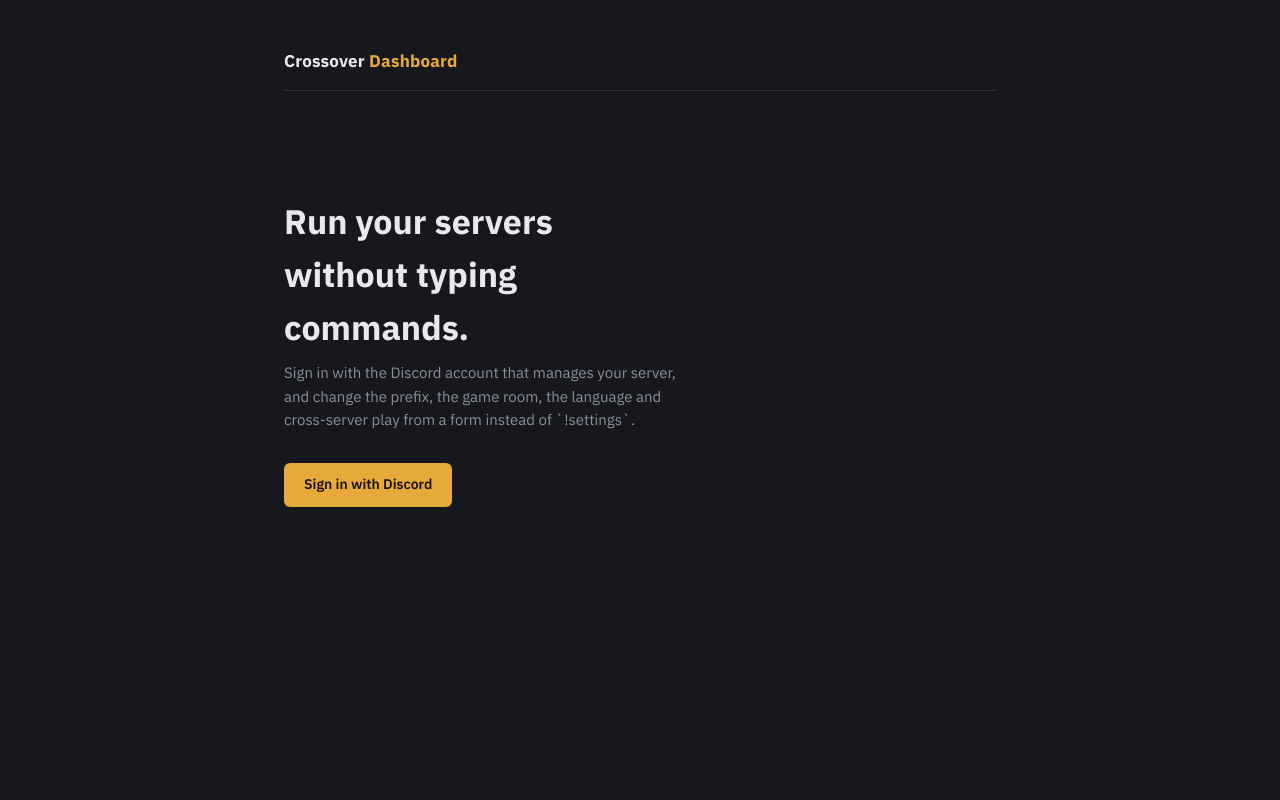
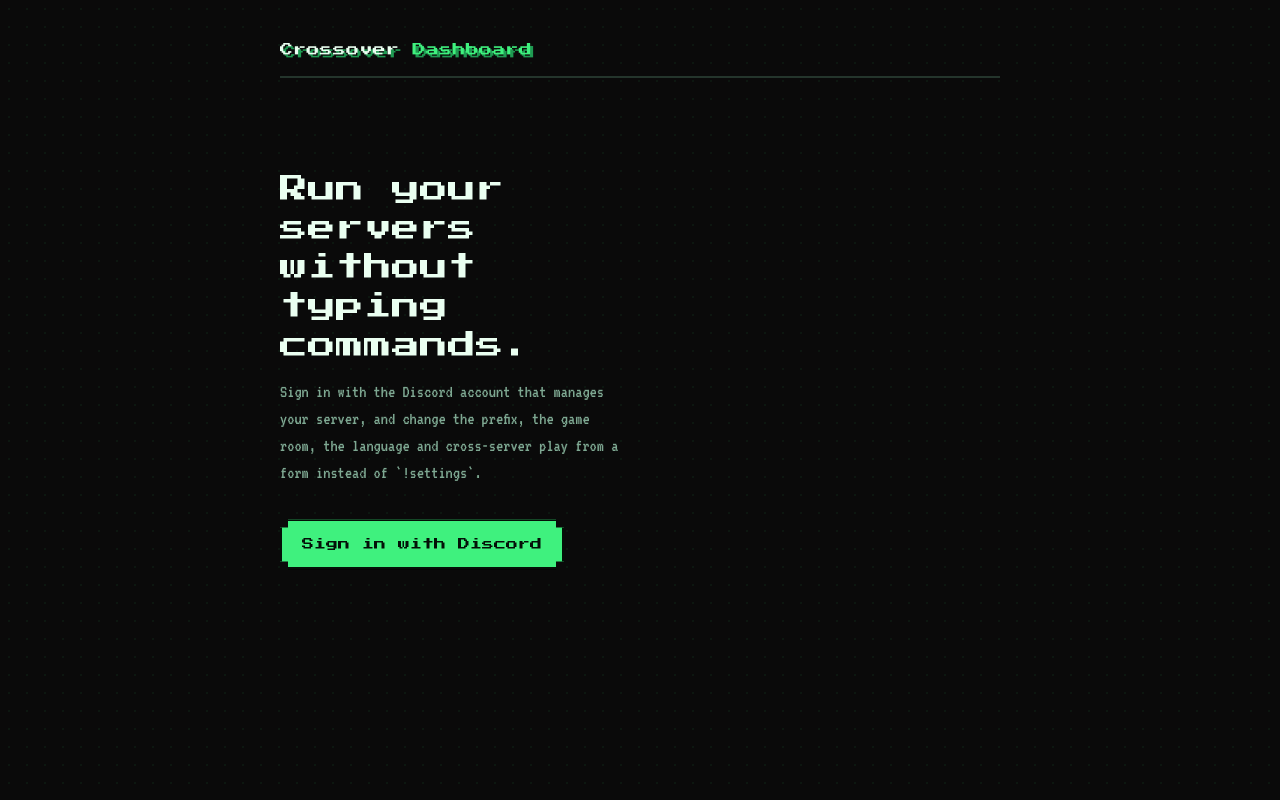
Before and after one commit to DRAGON223331/crossoverboard, a Next.js app: page / in a window 1280 px wide. Built offline with nearby package versions, Linux system fonts and the light colour scheme.

Commit message:
Add files via upload

```diff
--- a/pages/owner/blocklist.js
+++ b/pages/owner/blocklist.js
@@ -31,7 +31,7 @@ export default function OwnerBlocklist({ user, blocks, total }) {
         </div>
       </div>
 
-      <a href="/servers" style={{ fontSize: 13, color: 'var(--muted)' }}>← All servers</a>
+      <a href="/servers" style={{ fontSize: 16, color: 'var(--muted)' }}>← All servers</a>
       <h1 style={{ marginTop: 12 }}>Block list</h1>
       <p className="lede">
         Every personal block currently in effect, across every server — read-only. A block isn&apos;t
--- a/pages/servers.js
+++ b/pages/servers.js
@@ -45,7 +45,7 @@ export default function Servers({ user, guilds, loadError, showOwnerLinks }) {
 
       {showOwnerLinks && (
         <p style={{ marginTop: -20, marginBottom: 32 }}>
-          <a href="/owner/blocklist" style={{ fontSize: 13 }}>🔒 Owner: view block list →</a>
+          <a href="/owner/blocklist" style={{ fontSize: 15 }}>🔒 Owner: view block list</a>
         </p>
       )}
 
@@ -65,7 +65,7 @@ export default function Servers({ user, guilds, loadError, showOwnerLinks }) {
               <div className="guild-row">
                 {g.icon ? <img src={g.icon} alt="" /> : <div className="guild-fallback">{g.name.slice(0, 1)}</div>}
                 <div className="name">{g.name}</div>
-                <span style={{ color: 'var(--muted)', fontSize: 13 }}>Manage →</span>
+                <span style={{ color: 'var(--muted)', fontSize: 15 }}>Manage</span>
               </div>
             </a>
           </li>
--- a/pages/servers/[guildId].js
+++ b/pages/servers/[guildId].js
@@ -72,7 +72,7 @@ export default function GuildSettings({ user, guildId, guildName, initialSetting
         </div>
       </div>
 
-      <a href="/servers" style={{ fontSize: 13, color: 'var(--muted)' }}>← All servers</a>
+      <a href="/servers" style={{ fontSize: 16, color: 'var(--muted)' }}>← All servers</a>
       <h1 style={{ marginTop: 12 }}>{guildName}</h1>
       <p className="lede">Changes here go straight to the bot&apos;s database — no restart needed.</p>
 
--- a/styles/globals.css
+++ b/styles/globals.css
@@ -1,16 +1,28 @@
-@import url('https://fonts.googleapis.com/css2?family=IBM+Plex+Sans:wght@400;500;600;700&family=IBM+Plex+Mono:wght@400;500&display=swap');
+@import url('https://fonts.googleapis.com/css2?family=Press+Start+2P&family=VT323&display=swap');
 
+/* ── Tokens ───────────────────────────────────────────────────────────────
+   Brand green (#3ff17e) + black, executed as an actual pixel-game control
+   panel rather than a generic dark/neon theme: square corners, notched
+   "pixel-frame" corners on boxes, hard offset shadows instead of blur, and
+   a two-family pixel type system (display vs. body). */
 :root {
-  --bg: #17181d;
-  --panel: #1e2027;
-  --panel-border: #2c2f38;
-  --text: #e8e9ee;
-  --muted: #8b8e9c;
-  --accent: #e8a93b;
-  --accent-dim: #c98f28;
-  --danger: #e2604f;
-  --ok: #4caf7d;
-  --radius: 6px;
+  --bg: #0a0a0a;
+  --panel: #10140f;
+  --line: #24352c;
+  --accent: #3ff17e;
+  --accent-deep: #1f9a52;
+  --ink: #eafff1;
+  --muted: #7ea892;
+  --danger: #ff5c5c;
+  --danger-deep: #7a1f1f;
+
+  --notch: 8px; /* corner-notch size for the pixel-frame effect */
+  --pixel-frame: polygon(
+    0 var(--notch), var(--notch) var(--notch), var(--notch) 0,
+    calc(100% - var(--notch)) 0, calc(100% - var(--notch)) var(--notch), 100% var(--notch),
+    100% calc(100% - var(--notch)), calc(100% - var(--notch)) calc(100% - var(--notch)), calc(100% - var(--notch)) 100%,
+    var(--notch) 100%, var(--notch) calc(100% - var(--notch)), 0 calc(100% - var(--notch))
+  );
 }
 
 * { box-sizing: border-box; }
@@ -18,37 +30,48 @@
 html, body {
   margin: 0;
   padding: 0;
-  background: var(--bg);
-  color: var(--text);
-  font-family: 'IBM Plex Sans', -apple-system, BlinkMacSystemFont, sans-serif;
-  font-size: 15px;
-  line-height: 1.55;
+  background:
+    radial-gradient(rgba(63, 241, 126, 0.06) 1px, transparent 1px) 0 0 / 18px 18px,
+    var(--bg);
+  color: var(--ink);
+  font-family: 'VT323', 'IBM Plex Mono', monospace;
+  font-size: 20px;
+  line-height: 1.5;
 }
 
-code, .mono { font-family: 'IBM Plex Mono', monospace; }
+code, .mono { font-family: 'VT323', monospace; }
+
+::selection { background: var(--accent); color: #041008; }
 
 a { color: var(--accent); text-decoration: none; }
 a:hover { text-decoration: underline; }
 
+:focus-visible {
+  outline: 3px solid var(--accent);
+  outline-offset: 2px;
+}
+
 .shell {
   max-width: 760px;
   margin: 0 auto;
-  padding: 48px 24px 80px;
+  padding: 40px 20px 96px;
 }
 
 .topline {
   display: flex;
   align-items: center;
   justify-content: space-between;
-  margin-bottom: 40px;
+  margin-bottom: 36px;
   padding-bottom: 16px;
-  border-bottom: 1px solid var(--panel-border);
+  border-bottom: 2px solid var(--line);
 }
 
 .brand {
-  font-weight: 700;
-  font-size: 17px;
-  letter-spacing: 0.01em;
+  font-family: 'Press Start 2P', monospace;
+  font-size: 13px;
+  letter-spacing: 0.02em;
+  color: var(--ink);
+  text-shadow: 3px 3px 0 var(--accent-deep);
 }
 .brand span { color: var(--accent); }
 
@@ -56,125 +79,163 @@ a:hover { text-decoration: underline; }
   display: flex;
   align-items: center;
   gap: 10px;
-  font-size: 13px;
+  font-size: 17px;
   color: var(--muted);
 }
-.user-chip img { width: 24px; height: 24px; border-radius: 50%; }
+.user-chip img { width: 28px; height: 28px; image-rendering: pixelated; clip-path: var(--pixel-frame); --notch: 4px; }
 .user-chip a { color: var(--muted); }
+.user-chip a:hover { color: var(--accent); }
 
-h1 { font-size: 26px; font-weight: 700; margin: 0 0 8px; }
-h2 { font-size: 16px; font-weight: 600; margin: 0 0 4px; }
-p.lede { color: var(--muted); margin: 0 0 32px; max-width: 46ch; }
+h1 {
+  font-family: 'Press Start 2P', monospace;
+  font-size: 22px;
+  font-weight: normal;
+  line-height: 1.4;
+  margin: 0 0 14px;
+  color: var(--ink);
+}
+h2 {
+  font-family: 'Press Start 2P', monospace;
+  font-size: 13px;
+  font-weight: normal;
+  margin: 0 0 8px;
+  color: var(--ink);
+}
+p.lede { color: var(--muted); margin: 0 0 32px; max-width: 48ch; font-size: 18px; }
 
-.hero {
-  padding: 64px 0 48px;
-  text-align: left;
-}
-.hero h1 { font-size: 34px; max-width: 14ch; }
+.hero { padding: 56px 0 40px; text-align: left; }
+.hero h1 { font-size: 28px; max-width: 11ch; }
 
+/* ── Buttons: chunky, notched, physically "press" on click ────────────── */
 .btn {
   display: inline-flex;
   align-items: center;
   gap: 8px;
   background: var(--accent);
-  color: #1a1305;
-  font-weight: 600;
-  font-size: 14px;
-  padding: 11px 20px;
-  border: none;
-  border-radius: var(--radius);
+  color: #041008;
+  font-family: 'Press Start 2P', monospace;
+  font-size: 12px;
+  padding: 14px 20px;
+  border: 2px solid #041008;
+  border-radius: 0;
+  clip-path: var(--pixel-frame);
+  box-shadow: 4px 4px 0 #000;
   cursor: pointer;
+  transition: transform 0.05s, box-shadow 0.05s;
 }
-.btn:hover { background: var(--accent-dim); text-decoration: none; }
-.btn[disabled] { opacity: 0.5; cursor: default; }
+.btn:hover { background: var(--accent); filter: brightness(1.08); text-decoration: none; }
+.btn:active { transform: translate(3px, 3px); box-shadow: 1px 1px 0 #000; }
+.btn[disabled] { opacity: 0.5; cursor: default; box-shadow: 4px 4px 0 #000; }
+.btn[disabled]:active { transform: none; }
 .btn.secondary {
-  background: transparent;
-  color: var(--text);
-  border: 1px solid var(--panel-border);
+  background: var(--panel);
+  color: var(--ink);
+  border: 2px solid var(--line);
 }
-.btn.secondary:hover { background: var(--panel); border-color: var(--muted); }
+.btn.secondary:hover { border-color: var(--accent); }
 
+/* ── Server list ─────────────────────────────────────────────────────── */
 .guild-list { list-style: none; margin: 0; padding: 0; }
 .guild-row {
   display: flex;
   align-items: center;
   gap: 14px;
   padding: 14px 16px;
-  border: 1px solid var(--panel-border);
-  border-radius: var(--radius);
+  border: 2px solid var(--line);
+  clip-path: var(--pixel-frame);
+  margin-bottom: 12px;
+  background: var(--panel);
+  transition: border-color 0.1s;
+}
+.guild-row:hover { border-color: var(--accent); }
+.guild-row img, .guild-fallback {
+  width: 36px; height: 36px;
+  image-rendering: pixelated;
+  clip-path: var(--pixel-frame); --notch: 4px;
+  background: var(--line); flex-shrink: 0;
+  display: flex; align-items: center; justify-content: center;
+  font-size: 15px; color: var(--accent); font-weight: 600;
+}
+.guild-row .name { font-size: 19px; flex: 1; }
+
+/* ── Form fields ─────────────────────────────────────────────────────── */
+.field { margin-bottom: 28px; }
+.field label {
+  display: block;
+  font-family: 'Press Start 2P', monospace;
+  font-size: 11px;
   margin-bottom: 10px;
-  background: var(--panel);
+  color: var(--ink);
 }
-.guild-row img, .guild-fallback {
-  width: 36px; height: 36px; border-radius: 50%;
-  background: #2c2f38; flex-shrink: 0;
-  display: flex; align-items: center; justify-content: center;
-  font-size: 13px; color: var(--muted); font-weight: 600;
-}
-.guild-row .name { font-weight: 600; flex: 1; }
-
-.field { margin-bottom: 28px; }
-.field label { display: block; font-weight: 600; font-size: 13px; margin-bottom: 6px; }
-.field .hint { color: var(--muted); font-size: 13px; margin-top: 6px; }
+.field .hint { color: var(--muted); font-size: 16px; margin-top: 8px; }
 .field input[type="text"], .field select {
   width: 100%;
   background: var(--panel);
-  border: 1px solid var(--panel-border);
-  color: var(--text);
-  border-radius: var(--radius);
+  border: 2px solid var(--line);
+  color: var(--ink);
+  border-radius: 0;
   padding: 10px 12px;
-  font-size: 14px;
-  font-family: 'IBM Plex Mono', monospace;
+  font-size: 18px;
+  font-family: 'VT323', monospace;
 }
 .field input[type="text"]:focus, .field select:focus {
-  outline: 2px solid var(--accent);
+  outline: 3px solid var(--accent);
   outline-offset: 1px;
+  border-color: var(--accent);
 }
 
+/* ── Toggle switch: a pixel block, not a rounded pill ───────────────── */
 .toggle-row {
   display: flex; align-items: center; justify-content: space-between;
-  padding: 14px 0; border-top: 1px solid var(--panel-border);
+  padding: 16px 0; border-top: 2px solid var(--line);
 }
-.toggle-row:last-child { border-bottom: 1px solid var(--panel-border); }
+.toggle-row:last-child { border-bottom: 2px solid var(--line); }
 
-.switch { position: relative; width: 42px; height: 24px; flex-shrink: 0; }
+.switch { position: relative; width: 48px; height: 26px; flex-shrink: 0; }
 .switch input { opacity: 0; width: 0; height: 0; }
 .switch .track {
-  position: absolute; inset: 0; background: #2c2f38; border-radius: 999px; cursor: pointer; transition: background .15s;
+  position: absolute; inset: 0;
+  background: var(--panel); border: 2px solid var(--line);
+  border-radius: 0; cursor: pointer;
 }
 .switch .track::after {
-  content: ''; position: absolute; left: 3px; top: 3px; width: 18px; height: 18px;
-  background: var(--text); border-radius: 50%; transition: transform .15s;
+  content: '';
+  position: absolute; left: 3px; top: 3px; width: 16px; height: 16px;
+  background: var(--muted);
 }
-.switch input:checked + .track { background: var(--accent-dim); }
-.switch input:checked + .track::after { transform: translateX(18px); background: #1a1305; }
+.switch input:checked + .track { border-color: var(--accent); }
+.switch input:checked + .track::after { transform: translateX(20px); background: var(--accent); }
 
+/* ── Banners ─────────────────────────────────────────────────────────── */
 .banner {
-  padding: 12px 16px; border-radius: var(--radius); font-size: 13px; margin-bottom: 24px;
+  padding: 14px 16px; border-radius: 0; font-size: 17px; margin-bottom: 24px;
+  border: 2px solid; clip-path: var(--pixel-frame);
 }
-.banner.error { background: rgba(226,96,79,0.12); border: 1px solid rgba(226,96,79,0.4); color: #f3a99c; }
-.banner.ok { background: rgba(76,175,125,0.12); border: 1px solid rgba(76,175,125,0.4); color: #8fd6ae; }
+.banner.error { background: rgba(255,92,92,0.1); border-color: var(--danger); color: #ffb3b3; }
+.banner.ok { background: rgba(63,241,126,0.08); border-color: var(--accent); color: var(--accent); }
 
 .save-bar {
-  position: sticky; bottom: 0; margin-top: 40px; padding: 16px 0;
-  background: linear-gradient(to top, var(--bg) 70%, transparent);
+  position: sticky; bottom: 0; margin-top: 40px; padding: 20px 0;
+  background: linear-gradient(to top, var(--bg) 65%, transparent);
   display: flex; align-items: center; gap: 12px;
 }
 
-.empty { color: var(--muted); font-size: 14px; padding: 32px 0; }
+.empty { color: var(--muted); font-size: 18px; padding: 32px 0; }
 
+/* ── Stat boxes ──────────────────────────────────────────────────────── */
 .stats-row { display: flex; gap: 12px; margin-bottom: 28px; }
 .stat-box {
-  flex: 1; background: var(--panel); border: 1px solid var(--panel-border);
-  border-radius: var(--radius); padding: 16px; text-align: center;
+  flex: 1; background: var(--panel); border: 2px solid var(--line);
+  clip-path: var(--pixel-frame); padding: 18px; text-align: center;
 }
-.stat-num { font-size: 26px; font-weight: 700; color: var(--accent); }
-.stat-label { font-size: 12px; color: var(--muted); margin-top: 4px; }
+.stat-num { font-family: 'Press Start 2P', monospace; font-size: 22px; color: var(--accent); text-shadow: 2px 2px 0 #000; }
+.stat-label { font-size: 15px; color: var(--muted); margin-top: 8px; }
 
-table.board { width: 100%; border-collapse: collapse; font-size: 14px; }
-table.board tr { border-top: 1px solid var(--panel-border); }
+/* ── Leaderboard / block-list tables ────────────────────────────────── */
+table.board { width: 100%; border-collapse: collapse; font-size: 18px; }
+table.board tr { border-top: 2px solid var(--line); }
 table.board td { padding: 10px 8px; }
-table.board .rank { color: var(--muted); width: 28px; font-family: 'IBM Plex Mono', monospace; }
-table.board .name { font-weight: 600; }
+table.board .rank { color: var(--accent); width: 32px; font-family: 'Press Start 2P', monospace; font-size: 11px; }
+table.board .name { font-size: 18px; }
 table.board .pts { color: var(--accent); text-align: right; white-space: nowrap; }
-table.board .wl { color: var(--muted); text-align: right; white-space: nowrap; font-family: 'IBM Plex Mono', monospace; }
+table.board .wl { color: var(--muted); text-align: right; white-space: nowrap; }
```
